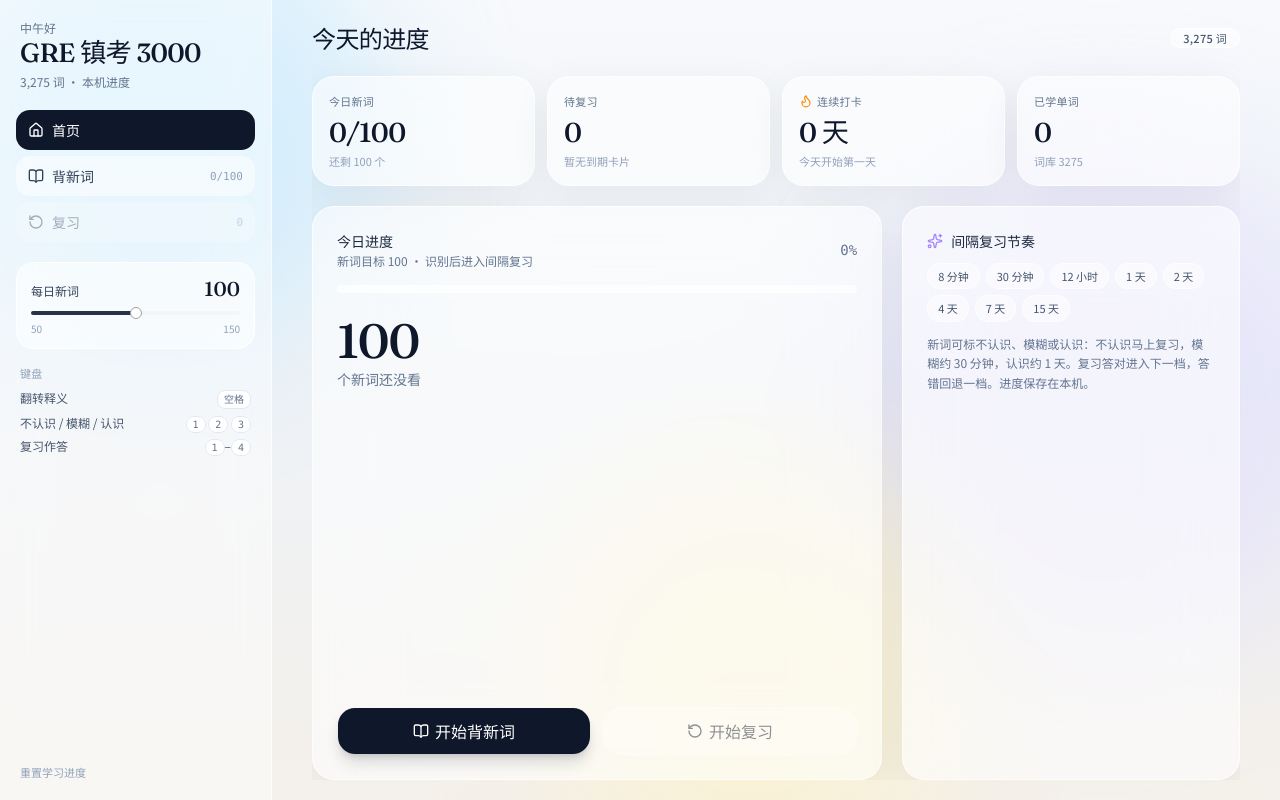
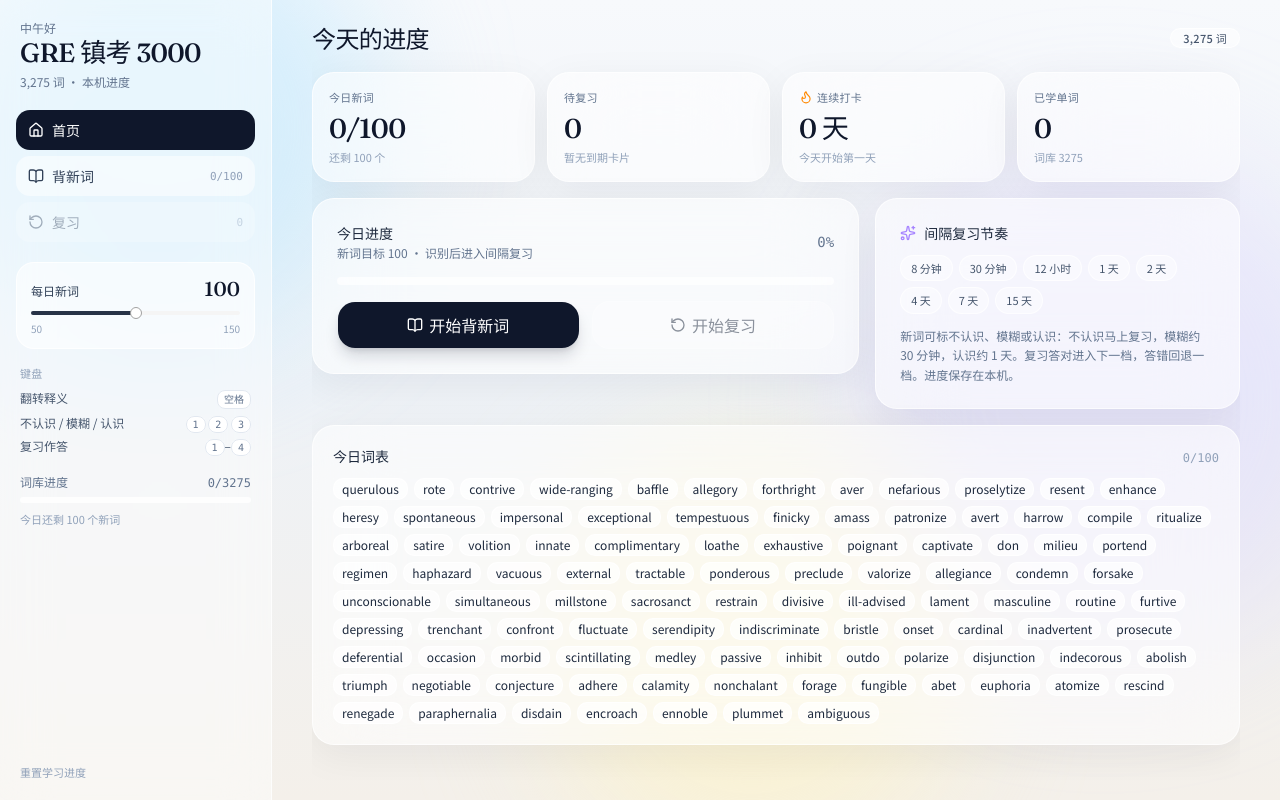
Before and after one commit to jayden-dong411/gre-3000-vocab, a React (Vite) app: page / in a window 1280 px wide. Built offline with nearby package versions, Linux system fonts and the light colour scheme.

Commit message:
Pack the desktop workspace so wide screens are not mostly empty cards.
Home shows the day's word list, and learn and review sit at content height with the remaining queue underneath.

Co-authored-by: jayden.dong2025 <jayden.dong2025@outlook.com>

```diff
--- a/src/components/desktop-rail.tsx
+++ b/src/components/desktop-rail.tsx
@@ -107,6 +107,27 @@ export function DesktopRail({ engine }: { engine: VocabEngine }) {
         </ul>
       </div>
 
+      <div className="mt-5 px-1">
+        <div className="mb-1.5 flex items-baseline justify-between text-xs text-slate-500">
+          <span>词库进度</span>
+          <span className="font-mono tabular-nums">
+            {state.introduced.length}/{words.length}
+          </span>
+        </div>
+        <div className="h-1.5 overflow-hidden rounded-full bg-white/80">
+          <div
+            className="h-full rounded-full bg-slate-900"
+            style={{
+              width: `${words.length === 0 ? 0 : (state.introduced.length / words.length) * 100}%`,
+            }}
+          />
+        </div>
+        <p className="mt-2 text-[11px] leading-relaxed text-slate-400">
+          今日还剩 {todayRemaining} 个新词
+          {dueIds.length > 0 ? `，${dueIds.length} 个待复习` : ""}
+        </p>
+      </div>
+
       <button
         type="button"
         className="mt-auto px-1 pt-4 text-left text-[11px] text-slate-400 underline-offset-4 hover:text-slate-600 hover:underline"
--- a/src/components/home-dashboard.tsx
+++ b/src/components/home-dashboard.tsx
@@ -21,6 +21,7 @@ export function HomeDashboard({ engine }: { engine: VocabEngine }) {
     setView,
     setDailyTarget,
     resetProgress,
+    wordMap,
   } = engine
 
   const newPct = todayTotal === 0 ? 0 : (todayDone / todayTotal) * 100
@@ -28,7 +29,7 @@ export function HomeDashboard({ engine }: { engine: VocabEngine }) {
     state.introduced.length >= words.length && words.length > 0
 
   return (
-    <div className="flex flex-col gap-5 lg:h-[calc(100svh-2.5rem)] lg:min-h-0">
+    <div className="flex flex-col gap-4">
       <header className="flex items-start justify-between gap-4 pt-1">
         <div>
           <p className="text-sm text-slate-500 lg:hidden">{greeting()}</p>
@@ -76,8 +77,8 @@ export function HomeDashboard({ engine }: { engine: VocabEngine }) {
         />
       </div>
 
-      <div className="grid gap-5 lg:min-h-0 lg:flex-1 lg:grid-cols-[minmax(0,1.35fr)_minmax(18rem,0.8fr)]">
-        <GlassPanel className="flex flex-col p-5 sm:p-6 lg:min-h-0">
+      <div className="grid items-start gap-4 lg:grid-cols-[minmax(0,1.2fr)_minmax(16rem,0.8fr)]">
+        <GlassPanel className="p-5 sm:p-6">
           <div className="mb-4 flex items-center justify-between gap-3">
             <div>
               <p className="text-sm font-medium text-slate-800">今日进度</p>
@@ -96,17 +97,7 @@ export function HomeDashboard({ engine }: { engine: VocabEngine }) {
             />
           </div>
 
-          <div className="mt-6 hidden lg:block">
-            <p className="font-serif text-5xl tracking-tight text-slate-900 tabular-nums">
-              {todayRemaining}
-            </p>
-            <p className="mt-1 text-sm text-slate-500">
-              {todayRemaining > 0 ? "个新词还没看" : "今日新词已经看完"}
-              {dueIds.length > 0 ? ` · ${dueIds.length} 个到期待复习` : ""}
-            </p>
-          </div>
-
-          <div className="mt-6 grid gap-3 sm:grid-cols-2 lg:mt-auto lg:pt-8">
+          <div className="mt-4 grid gap-3 sm:grid-cols-2">
             <Button
               type="button"
               size="lg"
@@ -176,7 +167,7 @@ export function HomeDashboard({ engine }: { engine: VocabEngine }) {
             </div>
           </GlassPanel>
 
-          <GlassPanel className="p-5 sm:p-6 lg:flex-1">
+          <GlassPanel className="p-5 sm:p-6">
             <div className="mb-3 flex items-center gap-2">
               <Sparkles className="size-4 text-violet-400" />
               <p className="text-sm font-medium text-slate-800">间隔复习节奏</p>
@@ -198,6 +189,39 @@ export function HomeDashboard({ engine }: { engine: VocabEngine }) {
           </GlassPanel>
         </div>
       </div>
+
+      <GlassPanel className="p-4 sm:p-5">
+        <div className="mb-3 flex items-baseline justify-between gap-3">
+          <p className="text-sm font-medium text-slate-800">今日词表</p>
+          <p className="font-mono text-xs text-slate-400 tabular-nums">
+            {todayDone}/{todayTotal || state.dailyTarget}
+          </p>
+        </div>
+        {state.todayNewIds.length === 0 ? (
+          <p className="text-sm text-slate-500">今天的新词队列还是空的。</p>
+        ) : (
+          <div className="flex flex-wrap gap-1.5">
+            {state.todayNewIds.map((id) => {
+              const word = wordMap.get(id)
+              if (!word) return null
+              const seen = state.todayNewDone.includes(id)
+              return (
+                <span
+                  key={id}
+                  className={cn(
+                    "rounded-lg border px-2 py-1 text-xs leading-none",
+                    seen
+                      ? "border-transparent bg-slate-100/70 text-slate-400 line-through"
+                      : "border-white/80 bg-white/70 text-slate-800"
+                  )}
+                >
+                  {word.word}
+                </span>
+              )
+            })}
+          </div>
+        )}
+      </GlassPanel>
 
       <button
         type="button"
--- a/src/components/learn-session.tsx
+++ b/src/components/learn-session.tsx
@@ -48,13 +48,13 @@ export function LearnSession({ engine }: { engine: VocabEngine }) {
 
   if (!current) {
     return (
-      <div className="lg:flex lg:h-[calc(100svh-2.5rem)] lg:min-h-0 lg:flex-col">
+      <div>
         <SessionHeader
           title="今日新词"
           progress={{ current: todayDone, total: todayTotal }}
           onBack={() => setView("home")}
         />
-        <GlassPanel className="px-6 py-12 text-center lg:flex lg:flex-1 lg:flex-col lg:items-center lg:justify-center">
+        <GlassPanel className="px-6 py-12 text-center">
           <p className="font-serif text-2xl text-slate-900">今日新词已完成</p>
           <p className="mt-2 text-sm text-slate-500">
             不认识的词可以马上复习；标成模糊的词大约 30 分钟后再出现。
@@ -80,7 +80,7 @@ export function LearnSession({ engine }: { engine: VocabEngine }) {
   }
 
   return (
-    <div className="lg:flex lg:h-[calc(100svh-2.5rem)] lg:min-h-0 lg:flex-col">
+    <div>
       <SessionHeader
         title="今日新词"
         subtitle="点卡片或空格翻转 · 1 不认识 · 2 模糊 · 3 认识"
@@ -161,9 +161,9 @@ export function LearnSession({ engine }: { engine: VocabEngine }) {
         </div>
       </div>
 
-      <div className="hidden min-h-0 flex-1 grid-cols-2 gap-4 lg:grid">
+      <div className="hidden grid-cols-[minmax(0,0.82fr)_minmax(0,1.18fr)] items-stretch gap-3 lg:grid">
         <div
-          className="flex cursor-pointer flex-col items-center justify-center rounded-3xl border border-white/80 bg-white/94 px-8 text-center shadow-[0_10px_28px_rgb(15_23_42/0.06)]"
+          className="flex cursor-pointer flex-col items-center justify-center rounded-3xl border border-white/80 bg-white/94 px-8 py-8 text-center shadow-[0_10px_28px_rgb(15_23_42/0.06)]"
           onClick={() =>
             setFlipWordId((id) => (id === current.id ? null : current.id))
           }
@@ -222,11 +222,15 @@ export function LearnSession({ engine }: { engine: VocabEngine }) {
               ) : null}
             </div>
           ) : (
-            <div className="flex flex-1 flex-col items-center justify-center px-8 text-center">
-              <p className="font-serif text-2xl text-slate-800">释义在这边</p>
-              <p className="mt-2 text-sm text-slate-500">
-                按空格，或点击这块区域
+            <div className="flex h-full flex-col justify-center px-7">
+              <p className="font-serif text-xl text-slate-800">
+                空格或点击显示
               </p>
+              <ul className="mt-4 space-y-2 text-sm text-slate-500">
+                <li>中文释义</li>
+                <li>英文解释</li>
+                <li>例句</li>
+              </ul>
             </div>
           )}
         </div>
@@ -266,6 +270,23 @@ export function LearnSession({ engine }: { engine: VocabEngine }) {
         <RotateCcw className="size-3" />
         {flipped ? "回到单词" : "翻转看释义"}
       </button>
+      {queue.length > 1 ? (
+        <div className="mt-5 hidden lg:block">
+          <p className="mb-2 text-xs text-slate-500">
+            今天后面还有 {queue.length - 1} 个
+          </p>
+          <div className="flex flex-wrap gap-1.5">
+            {queue.slice(1).map((word) => (
+              <span
+                key={word.id}
+                className="rounded-lg border border-white/80 bg-white/70 px-2 py-1 text-xs leading-none text-slate-700"
+              >
+                {word.word}
+              </span>
+            ))}
+          </div>
+        </div>
+      ) : null}
     </div>
   )
 }
--- a/src/components/review-session.tsx
+++ b/src/components/review-session.tsx
@@ -64,13 +64,13 @@ export function ReviewSession({ engine }: { engine: VocabEngine }) {
 
   if (total === 0 || index >= total) {
     return (
-      <div className="lg:flex lg:h-[calc(100svh-2.5rem)] lg:min-h-0 lg:flex-col">
+      <div>
         <SessionHeader
           title="间隔复习"
           progress={{ current: total, total: total }}
           onBack={() => setView("home")}
         />
-        <GlassPanel className="px-6 py-12 text-center lg:flex lg:flex-1 lg:flex-col lg:items-center lg:justify-center">
+        <GlassPanel className="px-6 py-12 text-center">
           <p className="font-serif text-2xl text-slate-900">
             {total === 0 ? "暂时没有到期复习" : "本轮复习完成"}
           </p>
@@ -113,7 +113,7 @@ export function ReviewSession({ engine }: { engine: VocabEngine }) {
   const nextLabel = card ? SRS_LABELS[card.stage] : ""
 
   return (
-    <div className="lg:flex lg:h-[calc(100svh-2.5rem)] lg:min-h-0 lg:flex-col">
+    <div>
       <SessionHeader
         title="间隔复习"
         subtitle="英译中四选一 · 数字键 1–4 也可作答"
@@ -121,8 +121,8 @@ export function ReviewSession({ engine }: { engine: VocabEngine }) {
         onBack={() => setView("home")}
       />
 
-      <div className="lg:grid lg:min-h-0 lg:flex-1 lg:grid-cols-[minmax(0,0.85fr)_minmax(0,1.15fr)] lg:grid-rows-[minmax(0,1fr)_auto] lg:gap-4">
-        <GlassPanel className="flex flex-col items-center justify-center px-5 py-7 text-center sm:px-8 lg:min-h-0">
+      <div className="lg:grid lg:grid-cols-[minmax(14rem,0.72fr)_minmax(0,1.28fr)] lg:items-start lg:gap-4">
+        <GlassPanel className="flex flex-col items-center justify-center px-5 py-8 text-center sm:px-6">
           <p className="text-[11px] tracking-[0.22em] text-slate-400 uppercase">
             选择正确释义
           </p>
@@ -137,7 +137,7 @@ export function ReviewSession({ engine }: { engine: VocabEngine }) {
           </div>
         </GlassPanel>
 
-        <div className="mt-4 grid gap-2.5 lg:mt-0 lg:h-full lg:min-h-0 lg:grid-cols-2 lg:content-center">
+        <div className="mt-4 grid gap-2.5 lg:mt-0 lg:grid-cols-2">
           {choices.map((choice, i) => {
             const selected = picked === choice.id
             const show = phase === "feedback"
@@ -211,6 +211,27 @@ export function ReviewSession({ engine }: { engine: VocabEngine }) {
           </GlassPanel>
         ) : null}
       </div>
+      {queue.length - index > 1 ? (
+        <div className="mt-4 hidden lg:block">
+          <p className="mb-2 text-xs text-slate-500">
+            本轮后面还有 {queue.length - index - 1} 个
+          </p>
+          <div className="flex flex-wrap gap-1.5">
+            {queue.slice(index + 1).map((id) => {
+              const word = wordMap.get(id)
+              if (!word) return null
+              return (
+                <span
+                  key={id}
+                  className="rounded-lg border border-white/80 bg-white/70 px-2 py-1 text-xs leading-none text-slate-700"
+                >
+                  {word.word}
+                </span>
+              )
+            })}
+          </div>
+        </div>
+      ) : null}
     </div>
   )
 }
```
Also changed, not shown: 1 other file (tests, documents, lock files or other folders).
